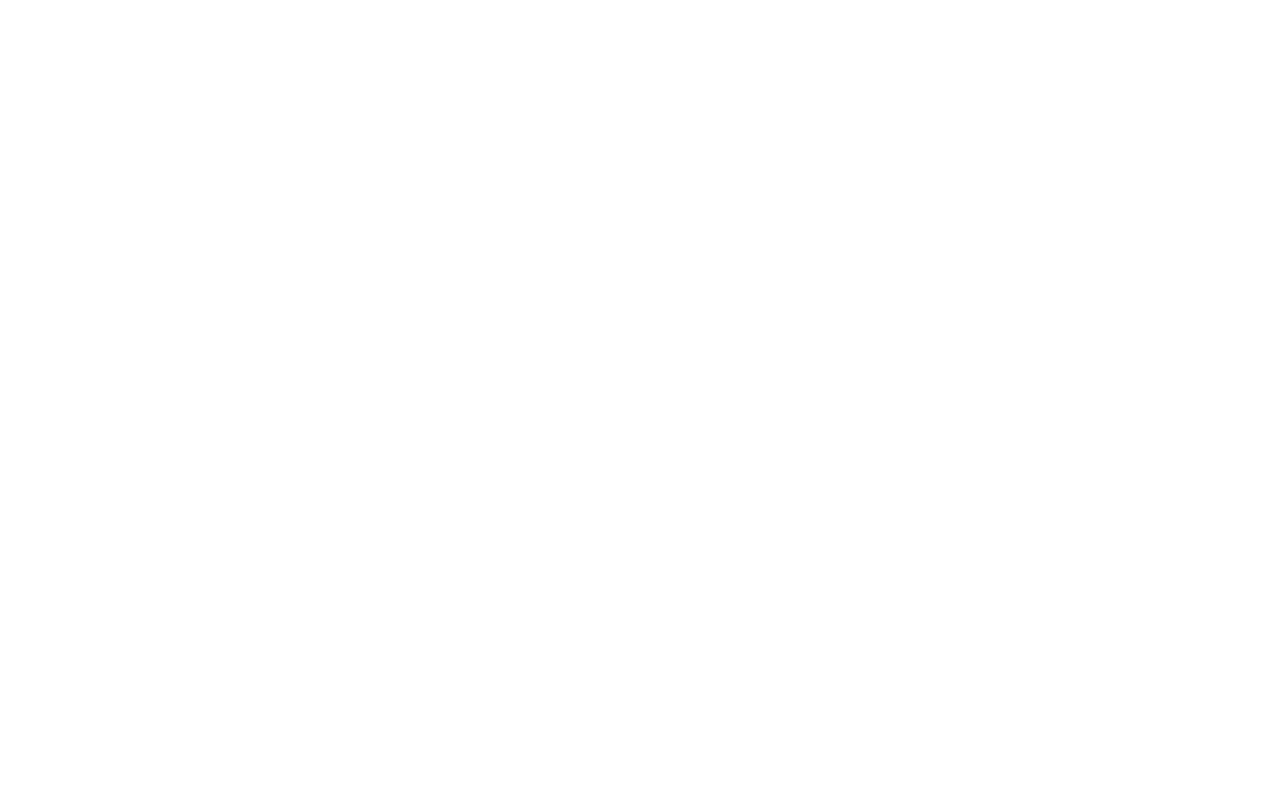
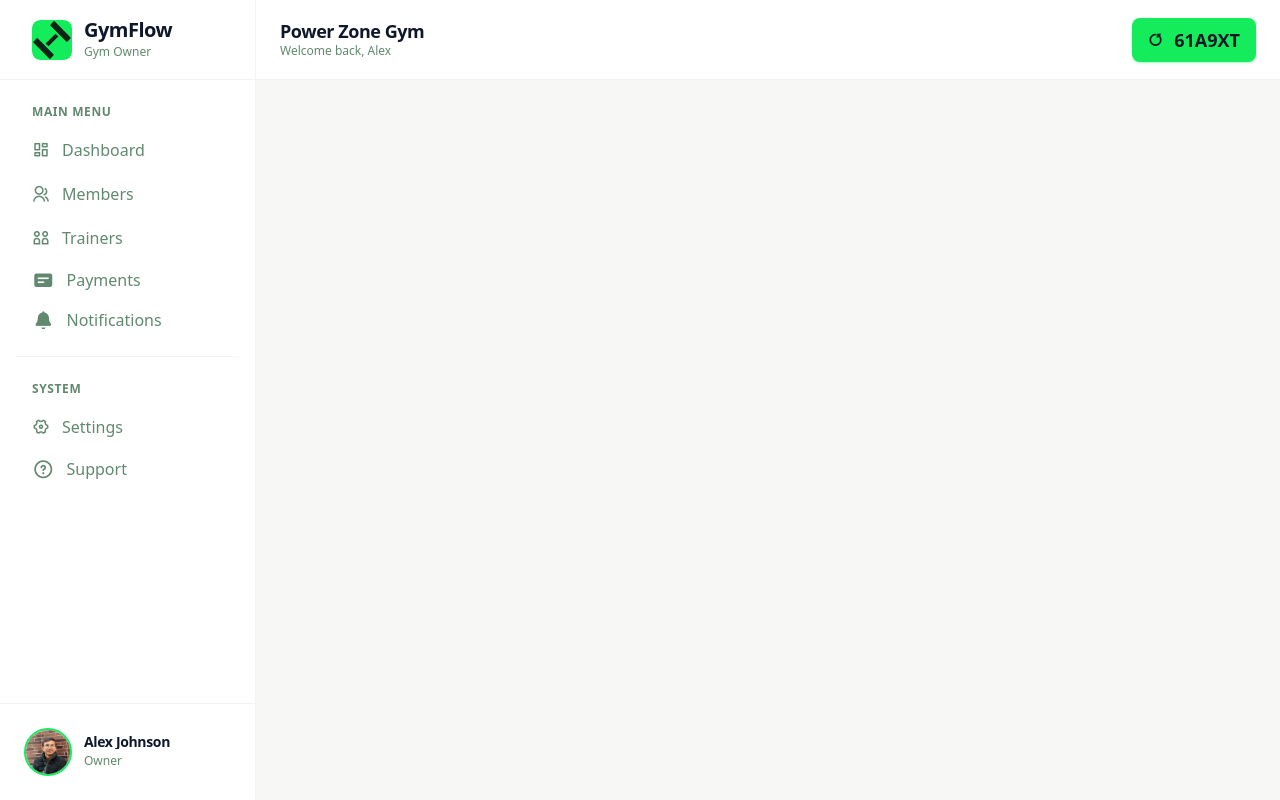
Before and after one commit to prashivg-04/FitFlow, a React (Vite) app in the folder Frontend/: page /owner in a window 1280 px wide. Before the commit this address had no page. Built offline with nearby package versions, Linux system fonts and the light colour scheme.

Commit message:
implemented routing on owner pages

```diff
--- a/Frontend/src/App.jsx
+++ b/Frontend/src/App.jsx
@@ -9,6 +9,13 @@
 import OwnerLayout from './pages/owner/OwnerLayout'
 import TrainerLayout from './pages/trainer/TrainerLayout'
 import MemberLayout from './pages/member/MemberLayout'
+import OwnerDashboard from './pages/owner/OwnerDashboard'
+import MemberManagement from './pages/owner/MemberManagement'
+import TrainerManagement from './pages/owner/TrainerManagement'
+import PaymentDashboard from './pages/owner/PaymentDashboard'
+import NotificationDashboard from './pages/owner/NotificationDashboard'
+import Settings from './pages/owner/Settings'
+import Support from './pages/owner/Support'
 
 function App() {
   return (
@@ -21,7 +28,15 @@
         <Route path='/trainer/signup' element={<TrainerSignup />} />
         <Route path='/member/signup' element={<MemberSignup />} />
 
-        <Route path='/owner/dashboard' element={<OwnerLayout />} />
+        <Route path='/owner' element={<OwnerLayout />} >
+          <Route path='dashboard' element={<OwnerDashboard />} />
+          <Route path='members' element={<MemberManagement />} />
+          <Route path='trainers' element={<TrainerManagement />} />
+          <Route path='payments' element={<PaymentDashboard />} />
+          <Route path='notifications' element={<NotificationDashboard />} />
+          <Route path='settings' element={<Settings />} />
+          <Route path='support' element={<Support />} />
+        </Route>
 
         <Route path='/trainer/dashboard' element={<TrainerLayout />} />
 
--- a/Frontend/src/components/owner/OwnerSidebar.jsx
+++ b/Frontend/src/components/owner/OwnerSidebar.jsx
@@ -1,13 +1,11 @@
 import React, { useState } from 'react'
 import icon from '../../assets/icon.svg'
 import navjot from '../../media/navjotImg.jpeg'
+import { Link, NavLink } from 'react-router-dom'
 
-const OwnerSidebar = (props) => {
-
-    const { activeMenu, setActiveMenu } = props;
-
+const OwnerSidebar = () => {
   return (
-    <div className='flex flex-col min-h-screen h-full w-72 bg-white border-r border-[#f0f4f2] z-10'>
+    <div className='flex flex-col min-h-screen h-full w-64 bg-white border-r border-[#f0f4f2] z-10'>
         {/* Logo */}
         <div className='h-20 flex items-center px-8 border-b border-[#f0f4f2]'>
             <div className='flex items-center gap-3'>
@@ -26,93 +24,93 @@
             {/* Main Menu */}
             <div className='flex flex-col pt-2'>
                 <div className='px-4 py-2 text-xs font-semibold text-[#61896f] uppercase tracking-wider'>Main Menu</div>
-                <button
-                    onClick={() => setActiveMenu('dashboard')}
-                    className={`px-4 py-2 flex items-center gap-3 rounded-lg transition-all cursor-pointer ${
-                        activeMenu === 'dashboard'
+                <NavLink
+                    to='/owner/dashboard'
+                    className={({ isActive }) => `px-4 py-2 flex items-center gap-3 rounded-lg transition-all cursor-pointer ${
+                        isActive
                         ? 'bg-[#edfdef] text-[#15ec5b] border-l-4 border-[#15ec5b]'
                         : 'text-[#61896f] hover:bg-[#f7f8f6] hover:text-[#15ec5b]'
                     }`}
                 >
                     <i class="text-lg ri-dashboard-line"></i>
                     <span className='font-medium'>Dashboard</span>
-                </button>
+                </NavLink>
 
-                <button
-                    onClick={() => setActiveMenu('members')}
-                    className={`px-4 py-2 flex items-center gap-3 rounded-lg transition-all cursor-pointer ${
-                        activeMenu === 'members'
+                <NavLink
+                    to='/owner/members'
+                    className={({ isActive }) => `px-4 py-2 flex items-center gap-3 rounded-lg transition-all cursor-pointer ${
+                        isActive
                         ? 'bg-[#edfdef] text-[#15ec5b] border-l-4 border-[#15ec5b]'
                         : 'text-[#61896f] hover:bg-[#f7f8f6] hover:text-[#15ec5b]'
                     }`}
                 >
                     <i class="text-lg ri-group-line"></i>
                     <span className='font-medium'>Members</span>
-                </button>
+                </NavLink>
 
-                <button
-                    onClick={() => setActiveMenu('trainers')}
-                    className={`px-4 py-2 flex items-center gap-3 rounded-lg transition-all cursor-pointer ${
-                        activeMenu === 'trainers'
+                <NavLink
+                    to='/owner/trainers'
+                    className={({ isActive }) => `px-4 py-2 flex items-center gap-3 rounded-lg transition-all cursor-pointer ${
+                        isActive
                         ? 'bg-[#edfdef] text-[#15ec5b] border-l-4 border-[#15ec5b]'
                         : 'text-[#61896f] hover:bg-[#f7f8f6] hover:text-[#15ec5b]'
                     }`}
                 >
                     <i class="text-lg ri-group-3-line"></i>
                     <span className='font-medium'>Trainers</span>
-                </button>
+                </NavLink>
 
-                <button
-                    onClick={() => setActiveMenu('payments')}
-                    className={`px-4 py-2 flex items-center gap-3 rounded-lg transition-all cursor-pointer ${
-                        activeMenu === 'payments'
+                <NavLink
+                    to='/owner/payments'
+                    className={({ isActive }) => `px-4 py-2 flex items-center gap-3 rounded-lg transition-all cursor-pointer ${
+                        isActive
                         ? 'bg-[#edfdef] text-[#15ec5b] border-l-4 border-[#15ec5b]'
                         : 'text-[#61896f] hover:bg-[#f7f8f6] hover:text-[#15ec5b]'
                     }`}
                 >
                     <i class="text-lg fa-solid fa-money-check"></i>
                     <span className='font-medium'>Payments</span>
-                </button>
+                </NavLink>
 
-                <button
-                    onClick={() => setActiveMenu('notifications')}
-                    className={`px-4 py-2 flex items-center gap-3 rounded-lg transition-all cursor-pointer ${
-                        activeMenu === 'notifications'
+                <NavLink
+                    to='/owner/notifications'
+                    className={({ isActive }) => `px-4 py-2 flex items-center gap-3 rounded-lg transition-all cursor-pointer ${
+                        isActive
                         ? 'bg-[#edfdef] text-[#15ec5b] border-l-4 border-[#15ec5b]'
                         : 'text-[#61896f] hover:bg-[#f7f8f6] hover:text-[#15ec5b]'
                     }`}
                 >
                     <i class="text-lg fa-solid fa-bell"></i>
                     <span className='font-medium'>Notifications</span>
-                </button>
+                </NavLink>
             </div>
 
             {/* System Menu */}
             <div className='flex flex-col pt-4 mt-4 border-t border-[#f0f4f2]'>
                 <div className='px-4 py-2 text-xs font-semibold text-[#61896f] uppercase tracking-wider'>System</div>
-                <button
-                    onClick={() => setActiveMenu('settings')}
-                    className={`px-4 py-2 flex items-center gap-3 rounded-lg transition-all cursor-pointer ${
-                        activeMenu === 'settings'
+                <NavLink
+                    to='/owner/settings'
+                    className={({ isActive }) => `px-4 py-2 flex items-center gap-3 rounded-lg transition-all cursor-pointer ${
+                        isActive
                         ? 'bg-[#edfdef] text-[#15ec5b] border-l-4 border-[#15ec5b]'
                         : 'text-[#61896f] hover:bg-[#f7f8f6] hover:text-[#15ec5b]'
                     }`}
                 >
                     <i class="text-lg ri-settings-4-line"></i>
                     <span className='font-medium'>Settings</span>
-                </button>
+                </NavLink>
 
-                <button
-                    onClick={() => setActiveMenu('support')}
-                    className={`px-4 py-2 flex items-center gap-3 rounded-lg transition-all cursor-pointer ${
-                        activeMenu === 'support'
+                <NavLink
+                    to='/owner/support'
+                    className={({ isActive }) => `px-4 py-2 flex items-center gap-3 rounded-lg transition-all cursor-pointer ${
+                        isActive
                         ? 'bg-[#edfdef] text-[#15ec5b] border-l-4 border-[#15ec5b]'
                         : 'text-[#61896f] hover:bg-[#f7f8f6] hover:text-[#15ec5b]'
                     }`}
                 >
                     <i class="text-lg fa-regular fa-circle-question"></i>
                     <span className='font-medium'>Support</span>
-                </button>
+                </NavLink>
             </div>
         </div>
 
--- a/Frontend/src/pages/owner/OwnerLayout.jsx
+++ b/Frontend/src/pages/owner/OwnerLayout.jsx
@@ -1,25 +1,15 @@
 import React, { useState } from 'react'
-import icon from '../../assets/icon.svg'
-import navjot from '../../media/navjotImg.jpeg'
 import OwnerSidebar from '../../components/owner/OwnerSidebar'
-import OwnerDashboard from './OwnerDashboard'
-import MemberManagement from './MemberManagement'
-import TrainerManagement from './TrainerManagement'
-import PaymentDashboard from './PaymentDashboard'
-import NotificationDashboard from './NotificationDashboard'
-import Settings from './Settings'
-import Support from './Support'
 import OwnerHeader from '../../components/owner/OwnerHeader'
+import { Outlet } from 'react-router-dom'
 
 const OwnerLayout = () => {
-
-    const [activeMenu, setActiveMenu] = useState('dashboard');
 
   return (
     <div className='font-display bg-[#f7f8f6] text-slate-900 antialiased'>
       <div className='flex h-screen w-full overflow-hidden'>
         <div className='shrink-0'>
-          <OwnerSidebar activeMenu={activeMenu} setActiveMenu={setActiveMenu} />
+          <OwnerSidebar />
         </div>
         {/* Sidebar */}
 
@@ -31,13 +21,7 @@
           </div>
 
           <div>
-            {activeMenu === 'dashboard' && <OwnerDashboard />}
-            {activeMenu === 'members' && <MemberManagement />}
-            {activeMenu === 'trainers' && <TrainerManagement />}
-            {activeMenu === 'payments' && <PaymentDashboard />}
-            {activeMenu === 'notifications' && <NotificationDashboard />}
-            {activeMenu === 'settings' && <Settings />}
-            {activeMenu === 'support' && <Support />}
+            <Outlet />
           </div>
         </div>
       </div>
```
